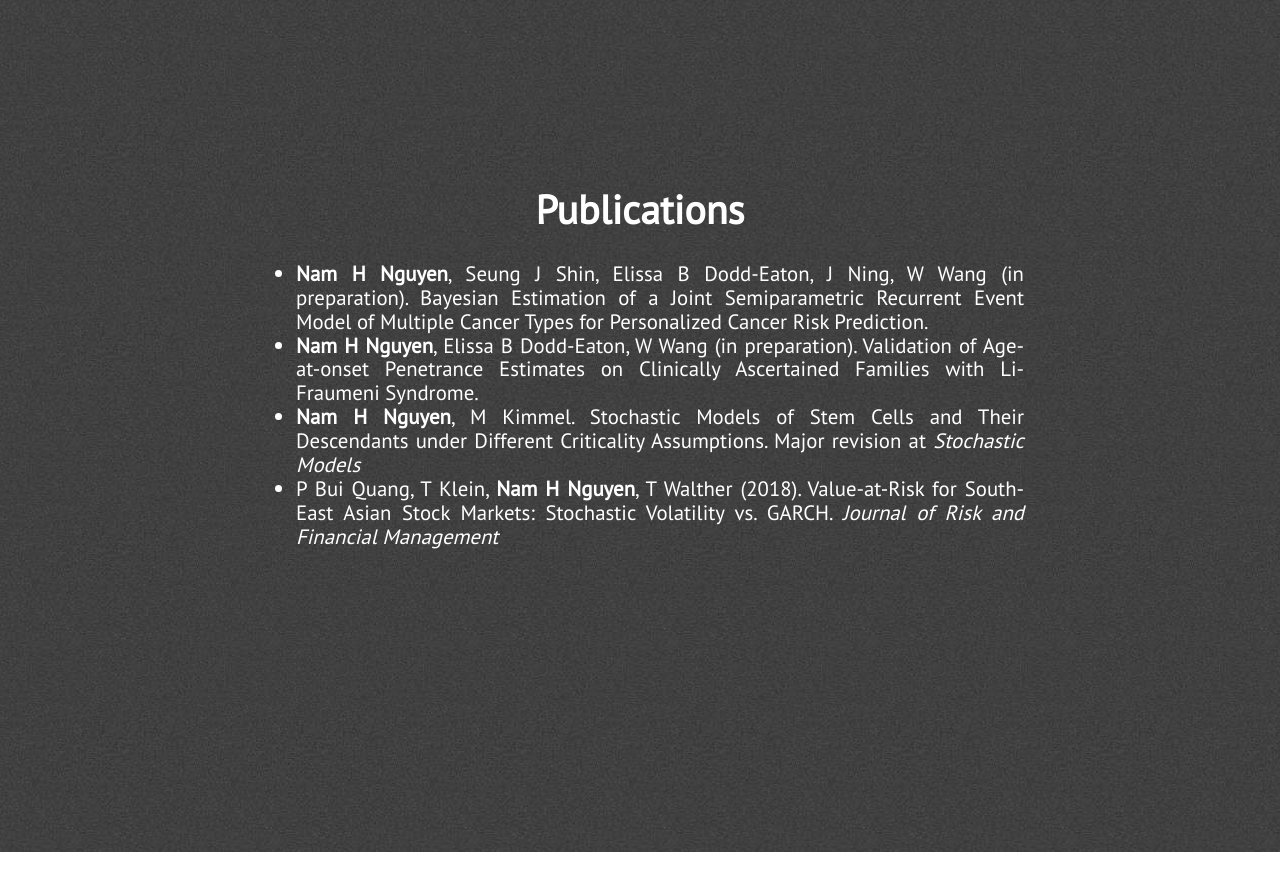
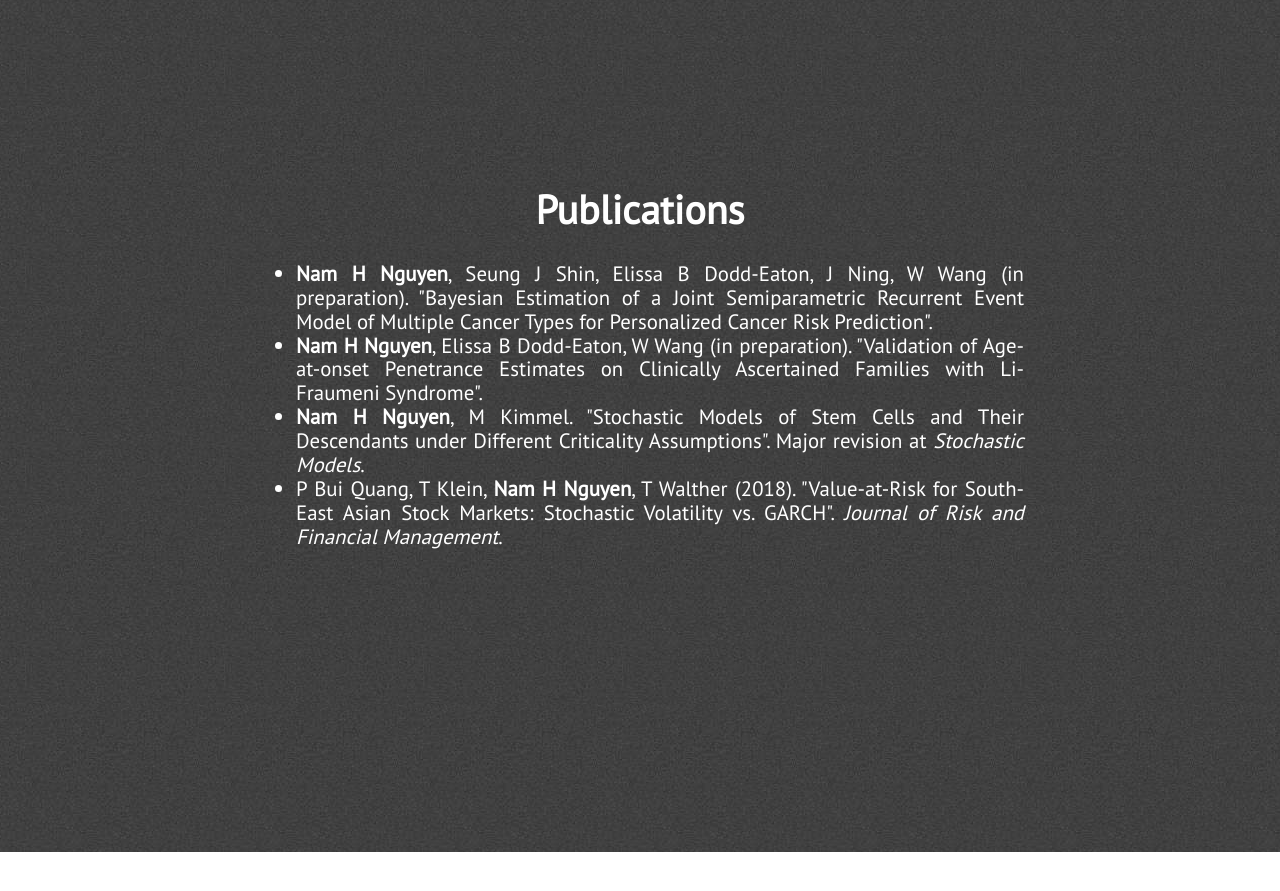
Before and after one commit to nguyendangson/sondangnguyen, a Jekyll site: the page built from index.html, in a window 1280 px wide and 900 px high, scrolled down 4094 px. Shown: the top 891 px of the window. Built offline with Jekyll 4.4.1, drawn with Linux system fonts in a browser that asks for light colours; nearby versions of some CDN libraries.

```diff
--- a/_includes/publications.html
+++ b/_includes/publications.html
@@ -4,15 +4,15 @@
             <div class="section-heading">Publications</div>
 		<ul class="paragraph-text justify-text">
 			<li><strong>Nam H Nguyen</strong>, Seung J Shin, Elissa B Dodd-Eaton, J Ning, W Wang (in preparation).
-Bayesian Estimation of a Joint Semiparametric Recurrent Event Model of Multiple Cancer Types for Personalized Cancer Risk Prediction.</li>
+"Bayesian Estimation of a Joint Semiparametric Recurrent Event Model of Multiple Cancer Types for Personalized Cancer Risk Prediction".</li>
 			<li><strong>Nam H Nguyen</strong>, Elissa B Dodd-Eaton, W Wang (in preparation).
-Validation of Age-at-onset Penetrance Estimates on Clinically Ascertained Families with Li-Fraumeni Syndrome.</li>
+"Validation of Age-at-onset Penetrance Estimates on Clinically Ascertained Families with Li-Fraumeni Syndrome".</li>
 			<li><strong>Nam H Nguyen</strong>, M Kimmel.
-Stochastic Models of Stem Cells and Their Descendants under Different Criticality Assumptions.
-Major revision at <em>Stochastic Models</em></li>
+"Stochastic Models of Stem Cells and Their Descendants under Different Criticality Assumptions".
+Major revision at <em>Stochastic Models</em>.</li>
                  	<li>P Bui Quang, T Klein, <strong>Nam H Nguyen</strong>, T Walther (2018).
-Value-at-Risk for South-East Asian Stock Markets: Stochastic Volatility vs. GARCH.
-<em>Journal of Risk and Financial Management</em></li>
+"Value-at-Risk for South-East Asian Stock Markets: Stochastic Volatility vs. GARCH".
+<em>Journal of Risk and Financial Management</em>.</li>
 		</ul>
         </div>
     </section>
```
